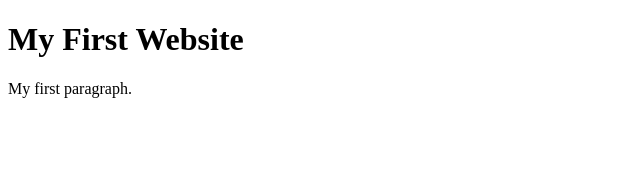
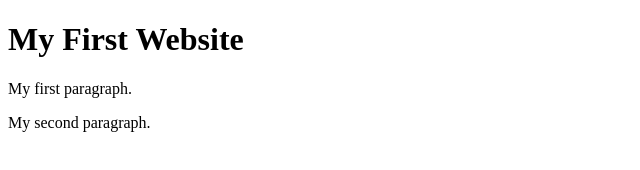
Before and after one commit to kwgit2020/codersrank-template-cmgaz5, a website: page index.html in a window 1280 px wide. Shown: the whole page, without its empty margins (0-640 px from the left). Drawn offline with Linux system fonts and the light colour scheme.

Commit message:
new paragraph

```diff
--- a/index.html
+++ b/index.html
@@ -1,12 +1,13 @@
 <!DOCTYPE html>
 <html>
   <head>
-    <title>Page Title</title>
+    <title>KW's homepage</title>
   </head>
   <body>
 
     <h1>My First Website</h1>
     <p>My first paragraph.</p>
+    <p>My second paragraph.</p>
 
   </body>
 </html>
```
